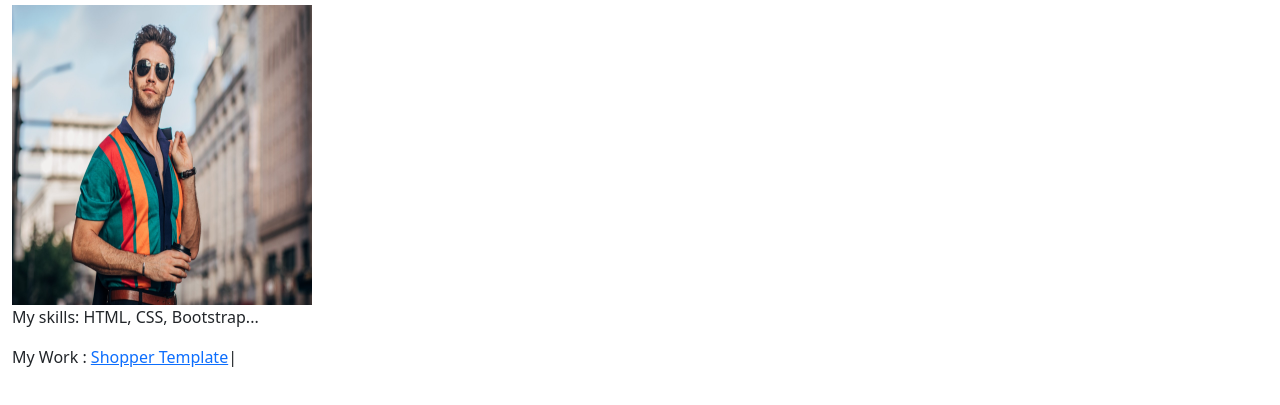
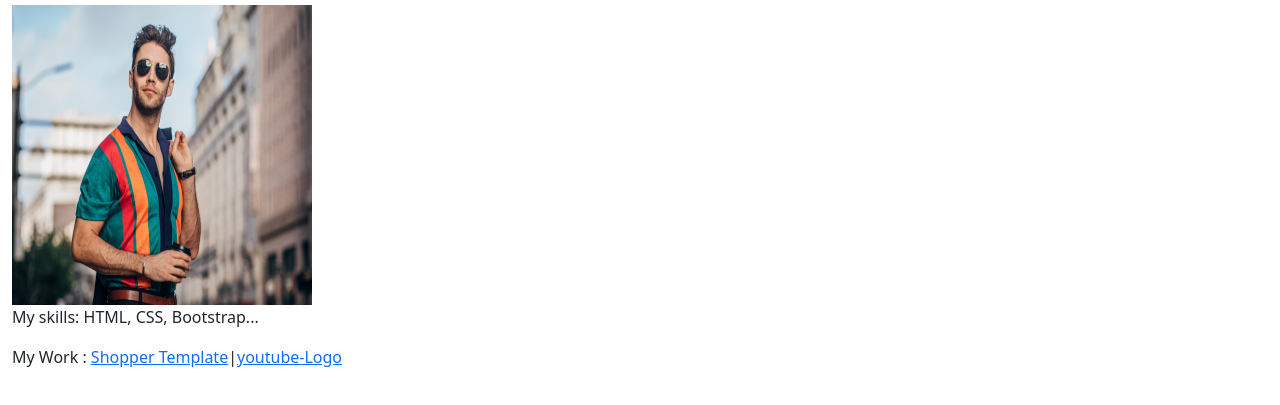
Before and after one commit to FurquanTech/my-portfolio, a website: page index.html in a window 1280 px wide. Shown: the part 67-472 px from the top of the page. Drawn offline with nearby package versions, Linux system fonts and the light colour scheme.

Commit message:
Youtube Logo Updated

```diff
--- a/index.html
+++ b/index.html
@@ -13,7 +13,7 @@
     <img src="public/images/men-fashion.jpeg" width="300" height="300">
     <p>My skills: HTML, CSS, Bootstrap...</p>
     <p>
-        My Work : <a href="public/Shopper-Template.html">Shopper Template</a>|<a href="public/Youtube24-A.html"></a>
+        My Work : <a href="public/Shopper-Template.html">Shopper Template</a>|<a href="public/Youtube24-A.html">youtube-Logo</a>
     </p>
 </body>
 </html>
```
